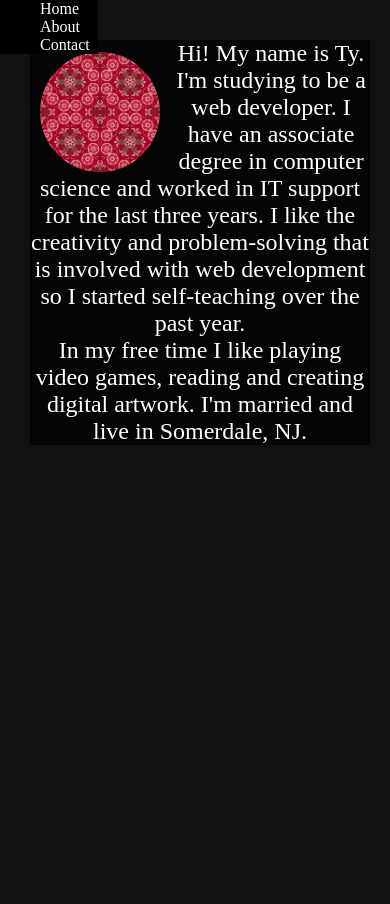
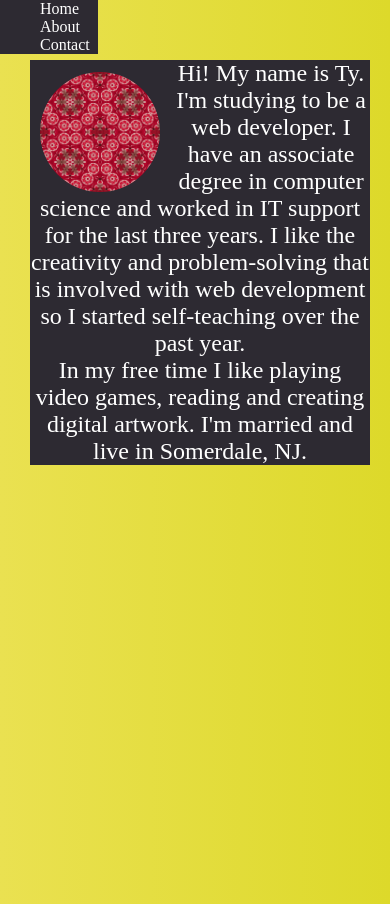
Before and after one commit to Ty213/homework1, a plain HTML site: page about.html in a window 390 px wide. Drawn offline with Linux system fonts and the light colour scheme.

Commit message:
submission

```diff
--- a/about.html
+++ b/about.html
@@ -3,6 +3,7 @@
 <head>
 	<title>Ty Thompson</title>
 	<link rel="stylesheet" type="text/css" href="index.css"/>
+	<meta name="viewport" content="width=device-width, initial-scale=1.0">
 </head>
 
 <body>
@@ -12,7 +13,6 @@
 				<li><a href='index.html'>Home</a></li>
 				<li><a href='about.html'>About</a></li>
 				<li><a href='contact.html'>Contact</a></li>
-			</a></li>
 			</ul>
 		</nav>
 	</header>
--- a/index.css
+++ b/index.css
@@ -2,21 +2,21 @@
 	margin: 0 auto;
 }
 html, body {
-	background-color: #111111;
     height: 100%;
+    background: linear-gradient(-90deg, #DDD92A, #EAE151)
 }
 .navbar {
 	font-size: 1.25em;
 	color: white;
 	width: 30%;
-	margin: 0 auto;
-	background-color: black;
-	position: fixed;
+	position: absolute;
 	top: 0;
+	left: 0;
+	background-color: #2D2A32;
+	z-index: 10;
 }
 .navbar ul {
 	list-style-type: none;
-	/*margin: 0;*/
 }
 .navbar ul li {
 	display: inline;
@@ -25,6 +25,7 @@ html, body {
 	text-decoration: none;
 }
 #pic {
+	position: relative;
 	width: 30%;
 	height: 30%;
 	margin-left: 10%;
@@ -34,14 +35,17 @@ html, body {
 	float: left;
 	background-image: url(img/cat.jpg);
 	background-size: 50% 50%;
+	z-index: 20;
 }
 #text {
-	margin-top: 30%;
+	position: relative;
+	margin-top: 20%;
 	font-size: 1.5em;
 	width: 70%;
 	text-align: center;
 	color: white;
-	background: rgba(0, 0, 0, 0.7);
+	background: #2D2A32;
+	z-index: 15;
 }
 .wrapper {
 	width: 800px;
@@ -49,12 +53,14 @@ html, body {
 	margin: 0 auto;
 }
 #aboutme {
-	margin-top: 10%;
+	position: relative;
+	margin-top: 20%;
 	font-size: 1.5em;
 	width: 85%;
 	text-align: center;
 	color: white;
-	background: rgba(0, 0, 0, 0.7);
+	background: #2D2A32;
+	z-index: 10;
 }
 a:link {
     color: white;
@@ -68,6 +74,7 @@ a:visited {
 a:active {
     color: #51585b;
 }
+
 @media all and (max-width: 480px) {
 	.wrapper {
 		width: 400px;
@@ -78,16 +85,20 @@ a:active {
 		color: white;
 		width: 25%;
 		margin: 0 auto;
-	background-color: black;
+		background-color: #2D2A32;
 		position: fixed;
 		top: 0;
 	}
 	.navbar ul li {
 		display: inline-block;
 	}
+	#text {
+		margin-top: 50%;
 	}
-
-
+	#aboutme {
+		margin-top: 15%;
+	}
+}
 
 @media all and (min-width: 481px) and (max-width: 767px) {
 	.wrapper {
@@ -95,12 +106,11 @@ a:active {
 		height: 600px;
 	}
 	.navbar {
-	/*text-align: right;*/
 		font-size: 1em;
 		color: white;
 		width: 40%;
 		margin: 0 auto;
-	background-color: black;
+		background-color: #2D2A32;
 		position: fixed;
 		top: 0;
 	}
@@ -111,6 +121,6 @@ a:active {
 
 @media all and (min-width: 992px) {
 	html,body {
-		background: red;
+		background: linear-gradient(-90deg, #EAE151, #EEEFA8);;
 	}
 }
```
Also changed, not shown: contact.html (+2 -1 lines), index.html (+1 -19 lines), img/background.jpeg (deleted). Lines whose indentation alone changed are shown as unchanged.
